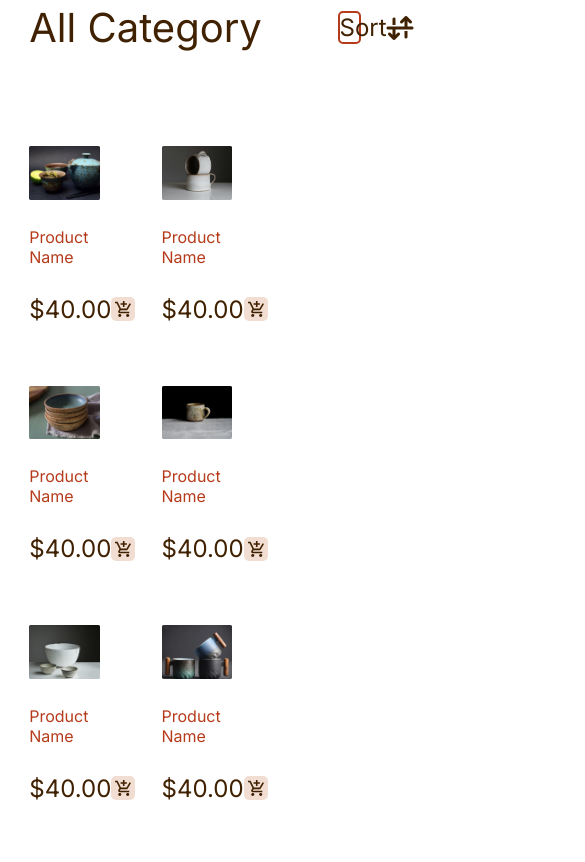
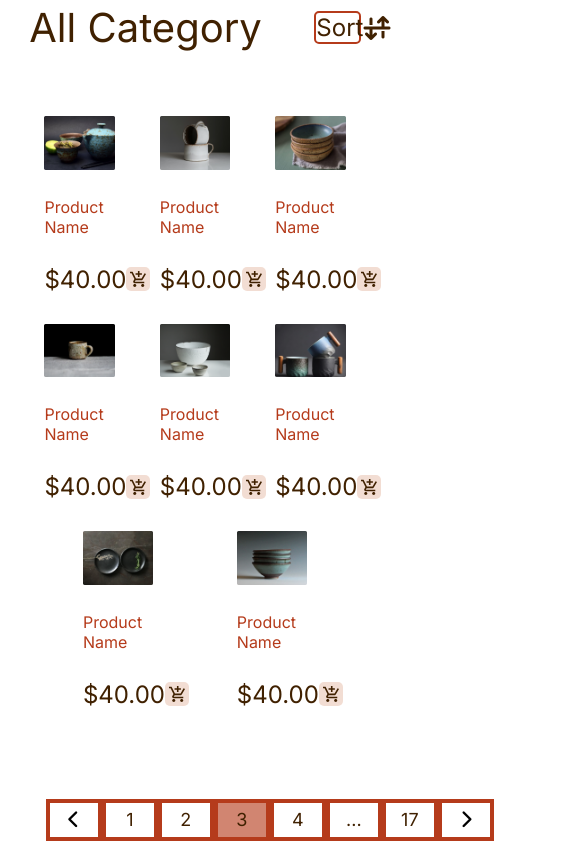
Before and after one commit to kakha326/final, a plain HTML site: page artwork.html in a window 390 px wide. Shown: the part 837-1699 px from the top of the page, 585 px wide, since content can reach past the window. Drawn offline with Linux system fonts and the light colour scheme.

Commit message:
respupdatepage2

```diff
--- a/artwork.html
+++ b/artwork.html
@@ -105,7 +105,7 @@
                         <img src="images/material-symbols_add-shopping-cart.svg">
                     </div>
                 </div>
-                <div class="p2box">
+                <div class="p2box sec2page2_none">
                     <img class="boximg" src="images/p2box4.png">
                     <p class="boxp">Product Name</p>
                     <div class="pricediv">
@@ -113,7 +113,7 @@
                         <img src="images/material-symbols_add-shopping-cart.svg">
                     </div>
                 </div>
-                <div class="p2box">
+                <div class="p2box sec2page2_none">
                     <img class="boximg" src="images/p2box5.png">
                     <p class="boxp">Product Name</p>
                     <div class="pricediv">
@@ -121,7 +121,7 @@
                         <img src="images/material-symbols_add-shopping-cart.svg">
                     </div>
                 </div>
-                <div class="p2box">
+                <div class="p2box sec2page2_none">
                     <img class="boximg" src="images/p2box6.png">
                     <p class="boxp">Product Name</p>
                     <div class="pricediv">
@@ -129,7 +129,7 @@
                         <img src="images/material-symbols_add-shopping-cart.svg">
                     </div>
                 </div>
-                <div class="p2box">
+                <div class="p2box sec2page2_none">
                     <img class="boximg" src="images/p2box7.png">
                     <p class="boxp">Product Name</p>
                     <div class="pricediv">
@@ -137,7 +137,7 @@
                         <img src="images/material-symbols_add-shopping-cart.svg">
                     </div>
                 </div>
-                <div class="p2box">
+                <div class="p2box sec2page2_none">
                     <img class="boximg" src="images/p2box8.png">
                     <p class="boxp">Product Name</p>
                     <div class="pricediv">
--- a/css/desktop.css
+++ b/css/desktop.css
@@ -16,4 +16,17 @@
     .boxnone {
         display: none;
     }
+    .contentdiv{
+        gap: 45px;
+        justify-content: space-evenly;
+    }
 }
+@media(max-width: 1300px) {
+    .sortdiv{
+        width: 14%;
+    }
+    .section2_page2_div{
+        width: 85%;
+    }
+
+}
--- a/css/style.css
+++ b/css/style.css
@@ -896,6 +896,9 @@ footer {
 }
 
 .pagesbox {
+    display: flex;
+    justify-content: center;
+    align-items: center;
     padding: 17px 24px;
     font-size: 18px;
     border: 2px solid #B53B1B;
@@ -908,6 +911,9 @@ footer {
 }
 
 .pagesbox1 {
+    display: flex;
+    justify-content: center;
+    align-items: center;
     border: 2px solid #B53B1B;
     padding: 17px 24px;
     color: #402101;
@@ -925,7 +931,7 @@ footer {
 }
 
 .colored {
-    background: #B53B1B;
+    background: #b53a1b9e;
 }
 
 /* page3 */
--- a/css/tablet.css
+++ b/css/tablet.css
@@ -22,6 +22,10 @@
     footer {
         padding: 32px 60px 56px;
     }
+
+    .pagesdiv {
+        width: 50%;
+    }
 }
 
 @media(max-width: 950px) {
@@ -34,6 +38,7 @@
         font-size: 14px;
         line-height: 150%;
     }
+
     .header_nav {
         width: 40%;
         height: 160px;
@@ -48,40 +53,69 @@
         transition: 1s linear;
     }
 
-    .fa-bars{
+    .fa-bars {
         display: block;
         font-size: 32px;
         color: white;
     }
-    .fa-xmark{
+
+    .fa-xmark {
         font-size: 32px;
         color: white;
     }
+
     .show_hide {
         left: 0;
     }
+
+    .pagesbox {
+        width: 32px;
+        height: 32px;
+        border: 4px solid #B53B1B;
     }
-@media(max-width: 860px)
-{
+    .pagesbox1{
+        width: 32px;
+        height: 32px;
+        border: 4px solid #B53B1B;
+    }
+    .pagesdiv {
+        width: 60%;
+    }
+    .section1_div{
+        width: 80%;
+    }
+}
+
+@media(max-width: 860px) {
     .section4_button {
         width: 60%;
     }
+    .section2_page2_div{
+        width: 95%;
     }
+    .contentdiv{
+        margin: 64px 0 90px 0;
+        gap: 30px;
+    }
+}
+
 @media(max-width: 700px) {
-    .headerlogo_div{
+    .headerlogo_div {
         display: flex;
         justify-content: center;
         align-items: center;
     }
-    .header_logo{
+
+    .header_logo {
         font-size: 32px;
     }
 
-    .article{
+    .article {
         width: 65%;
         flex-wrap: wrap;
         justify-content: space-between;
     }
+
     .box {
         width: 35%
     }
@@ -132,61 +166,94 @@
         width: 15%;
         margin: 196px auto 16px 70px;
     }
-    .article1button{
+
+    .article1button {
         width: 40%;
         display: flex;
     }
-    .section3{
+
+    .section3 {
         height: 200px;
         padding: 45px 50px;
         margin-bottom: 64px;
     }
-    .section3_div{
-        gap: 24px   ;
+
+    .section3_div {
+        gap: 24px;
     }
-    .section3_title{
+
+    .section3_title {
         font-size: 32px;
     }
-    .article2{
+
+    .article2 {
         margin-bottom: 48px;
     }
-    .section4_title{
+
+    .section4_title {
         font-size: 32px;
         margin-bottom: 25px;
     }
-    .section4{
+
+    .section4 {
         width: 94%;
     }
-    .section4_box{
+
+    .section4_box {
         width: 100%;
     }
-    .section4_article{
+
+    .section4_article {
         margin-bottom: 28px;
     }
-    .section4_button{
+
+    .section4_button {
         width: 65%;
         margin-bottom: 64px;
     }
-    footer{
+
+    footer {
         flex-direction: column;
         align-items: center;
     }
-    .footerdiv_1{
+
+    .footerdiv_1 {
         width: 35%;
         text-align: center;
     }
-    .footer_social{
+
+    .footer_social {
         margin-top: 32px;
         margin-bottom: 40px;
     }
-   .footer_logo{
+
+    .footer_logo {
         width: 45%;
         margin-bottom: 64px;
     }
-.footer_contacts{
+
+    .footer_contacts {
         width: 45%;
         display: flex;
         flex-direction: column;
         align-items: center;
     }
+    .section1_div{
+        width: 85%;
     }
+    .section1h1_page2{
+        font-size: 32px;
+        margin-bottom: 34px;
+    }
+}
+@media(max-width: 700px) {
+    .pagesdiv {
+        width: 70%;
+    }
+}
+@media(max-width: 600px) {
+    .pagesdiv {
+        width: 90%;
+    }
+
+}
```
Lines whose indentation alone changed are shown as unchanged.
